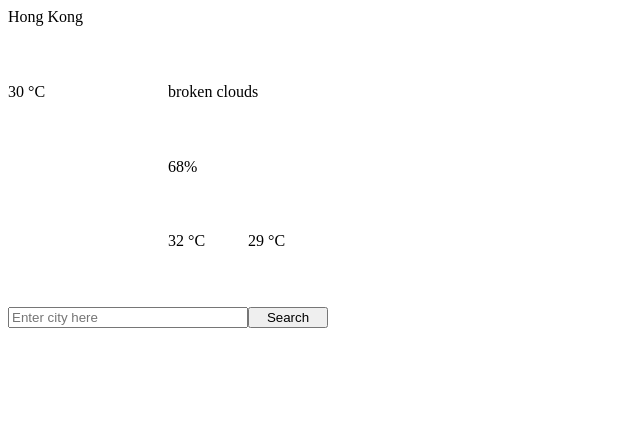
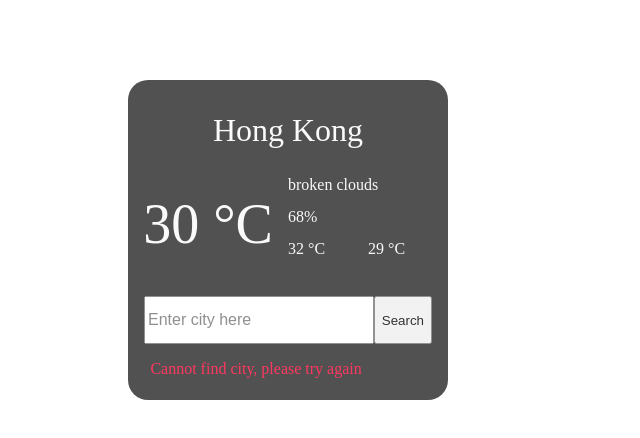
Before and after one commit to tymc47/odin-weatherapp, a plain HTML site: page index.html in a window 1280 px wide. Shown: the whole page, without its empty margins (0-640 px from the left). Drawn offline with Linux system fonts and the light colour scheme; no server answers.

Commit message:
finish logic and styles

```diff
--- a/index.html
+++ b/index.html
@@ -16,8 +16,11 @@
             <span id="humidity">68%</span>
             <span id="temp-max">32 °C</span>
             <span id="temp-min">29 °C</span>
-            <input type="text" placeholder="Enter city here">
-            <button id="searchcity">Search</button>
+            <div class="search">
+                <input type="text" placeholder="Enter city here">
+                <button id="searchcity">Search</button>
+            </div>
+            <span id="errormsg">&nbsp;</span>
     </div>
 </body>
 </html>
--- a/style.css
+++ b/style.css
@@ -1,32 +1,69 @@
+body {
+    position: relative;
+    padding: 0%;
+    margin: 0%;
+    height: 100vh;
+}
+
 .info {
+    position: absolute;
+    top: 10%;
+    left: 10%;
     display: grid;
     grid-template-columns: 2fr 1fr 1fr;
-    grid-template-rows: 1fr 1fr 1fr 1fr;
+    grid-template-rows: 2fr 1fr 1fr 1fr 1fr 1fr;
     width: 320px;
     height: 320px;
+    background-color: #262626;
+    opacity: 0.8;
+    border-radius: 20px;
+    color: #f9f9f9;
 }
 
 span#cityname {
     grid-column: 1 / 4;
     grid-row: 1 / 2;
+    text-align: center;
+    margin-top: 10%;
+    font-size: 2rem;
 }
 
 span#temperature {
     grid-column: 1 / 2;
     grid-row: 2 / 5;
+    text-align: center;
+    font-size: 3.5rem;
+    margin-top: 20%;
 }
 
 
 span#description {
     grid-column: 2 / 4;
     grid-row: 2 / 3;
+    margin-top: 10%;
 }
 
 span#humidity {
     grid-column: 2 / 4;
-    grid-row: 3 /4;
+    grid-row: 3 / 4;
+    margin-top: 5%;
+
 }
 
-input[type=text] {
-    grid-column: 1 / 3;
+.search {
+    grid-column: 1 / 4;
+    display: flex;
+    height: 3rem;
+    margin: 5% 5%;
 }
+
+.search > input[type=text] {
+    flex: 1;
+    font-size: 1rem;
+}
+
+#errormsg {
+    grid-column: 1 / 4;
+    color: #ff073a;
+    margin-left: 7%;
+}
```
Also changed, not shown: main.js (+1 -1 lines).
